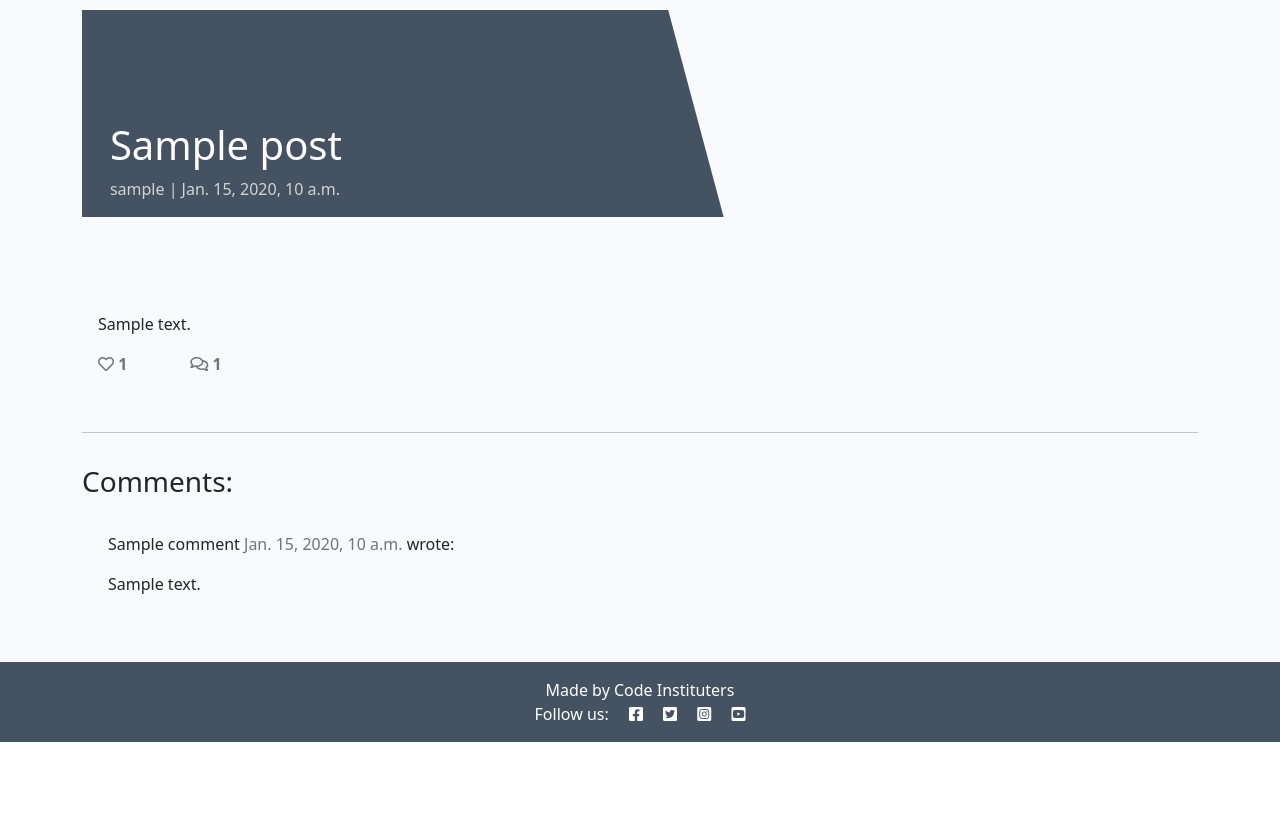
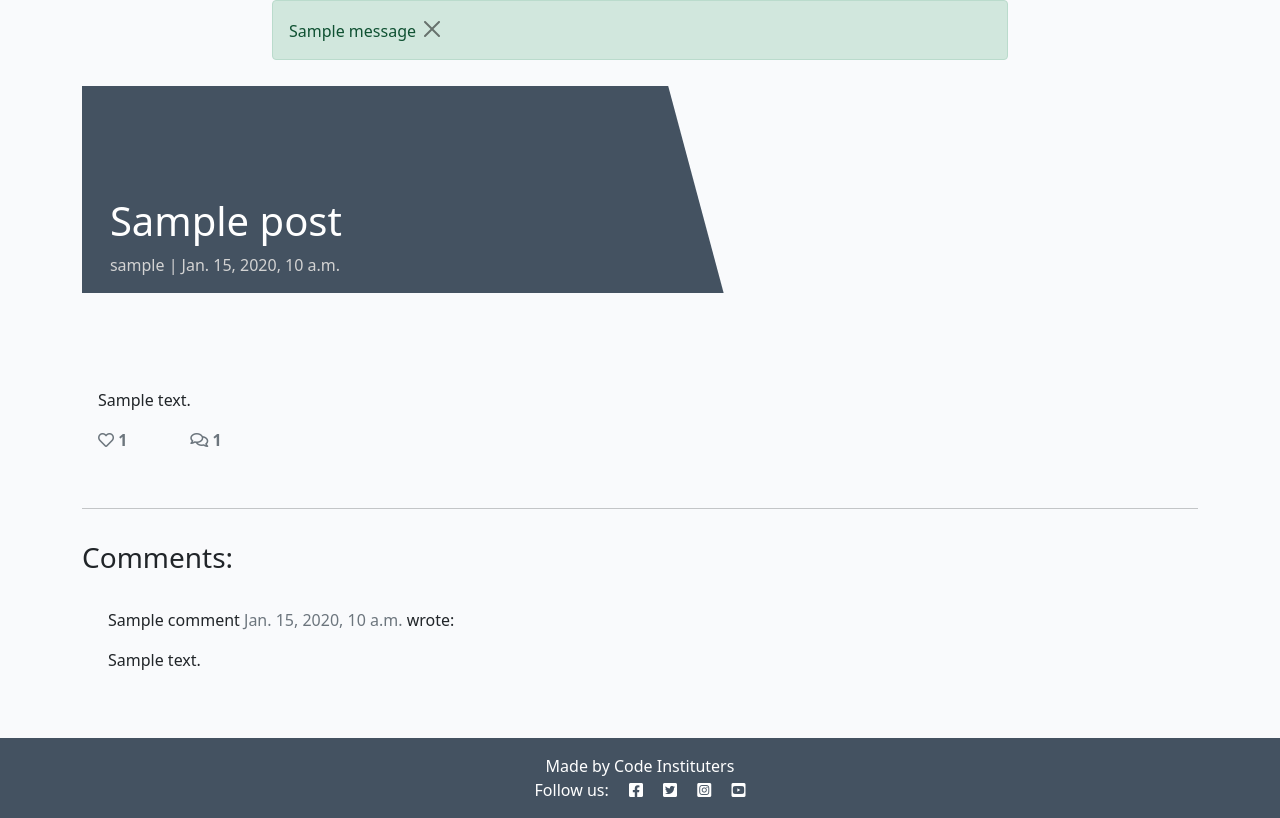
Before and after one commit to ElyseRH/django-blog, a Django app: a page that uses templates/base.html in a window 1280 px wide. Shown: the part 60-878 px from the top of the page. Before the commit the page ends 802 px from the top, so only its background shows below. Run offline with Django 3.2, Linux system fonts and the light colour scheme; tables that the repository leaves empty hold one stand-in row (values such as "Sample post"); one stand-in notice (Sample message) is shown; some libraries are stand-ins or nearby versions.

Commit message:
Add django messages

```diff
--- a/templates/base.html
+++ b/templates/base.html
@@ -57,6 +57,20 @@
         </div>
     </nav>
 
+    <div class="container">
+        <div class="row">
+            <div class="col-md-8 offset-md-2">
+                {% for message in messages %}
+                <div class="alert {{ message.tags}} alert-dismissable fade show" id="msg" role="alert">
+                {{ message | safe }}
+                <button type="button" class="btn-close" data-bs-dismiss="alert" aria-label="Close"></button>
+                </div>
+
+                {% endfor %}
+            </div>
+        </div>
+    </div>
+
     <main class="flex-shrink-0 main-bg">
         {% block content %}
         <!-- Content Goes here -->
```
Also changed, not shown: zagblog/settings.py (+9 -0 lines).
